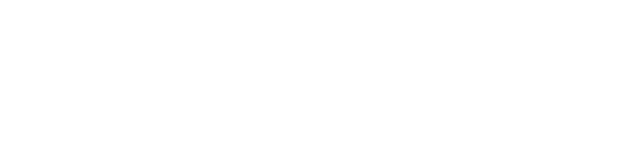
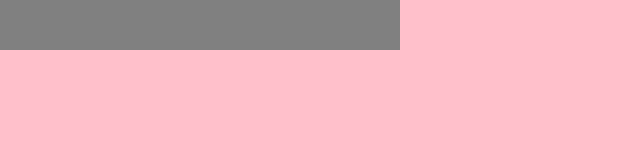
Before and after one commit to janjan100/MusicPlayer, a plain HTML site: page index.html in a window 1280 px wide. Shown: the whole page, without its empty margins (0-640 px from the left). Drawn offline with Linux system fonts and the light colour scheme.

Commit message:
added style sheet

```diff
--- a/index.html
+++ b/index.html
@@ -9,8 +9,12 @@
 </head>
 <body>
 <div class="container">
+    <div class="music-player">
 
+    </div>
 </div>
+
+
 
 </body>
 </html>
--- a/style.css
+++ b/style.css
@@ -0,0 +1,19 @@
+*{
+margin: 0;
+padding: 0;
+/* font-family*/
+box-sizing: border-box;
+
+}
+
+.container{
+width: 100%;
+height: 100vh;
+background: pink;
+}
+
+.music-player{
+background: grey;
+width: 400px;
+padding: 25px 35px;
+}
```
